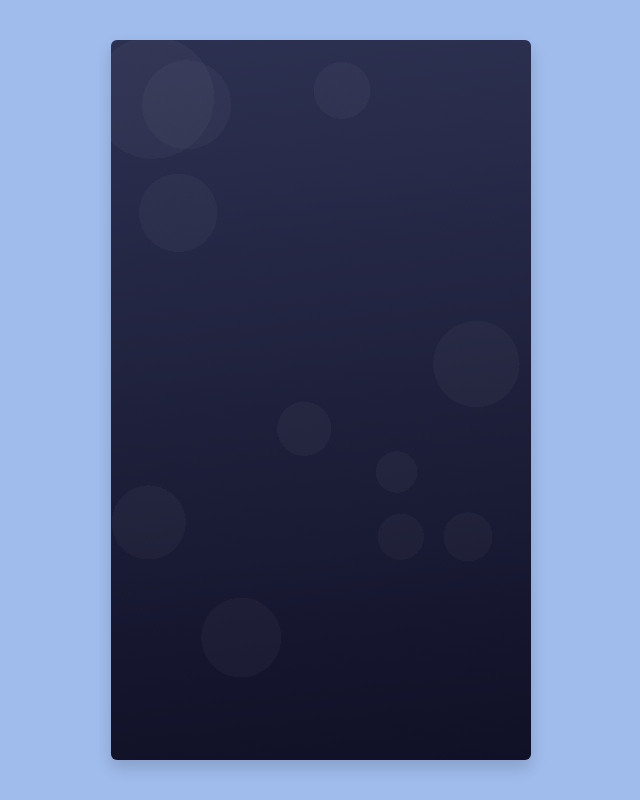
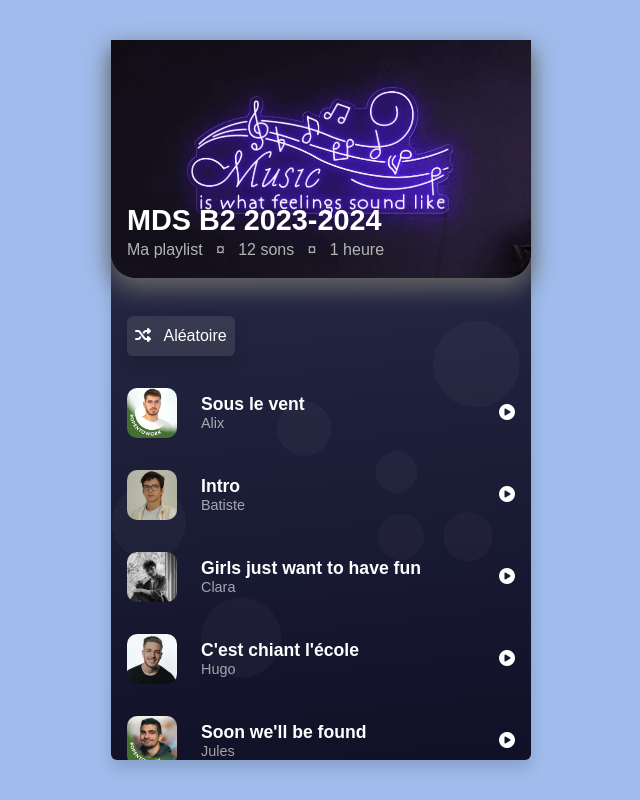
Before and after one commit to aurelienbois/MDSong, a React (Create React App) app: page / in a window 1280 px wide. Shown: the whole page, without its empty margins (319-959 px from the left). Built offline with nearby package versions, Linux system fonts and the light colour scheme; a web font is replaced by a local one.

Commit message:
Correction du bug sur le composant Homepage.js

```diff
--- a/src/components/Homepage.js
+++ b/src/components/Homepage.js
@@ -10,6 +10,20 @@ function Homepage() {
     })
   return (
     <div className='home position-relative'>
+      <section className='top-section p-3'>
+            <h1 className='m-0'>MDS B2 2023-2024</h1>
+            <p className='m-0 '>Ma playlist &nbsp;&nbsp;¤&nbsp;&nbsp; 12 sons &nbsp;&nbsp;¤&nbsp;&nbsp; 1 heure </p>
+        </section>
+        <section className='bottom-section p-3 pt-4'>
+            <button className='shuffle rounded shadow p-2'><i class="fa-solid fa-shuffle"></i>&nbsp;&nbsp; Aléatoire</button>
+            <div className='liste-music pt-3 pb-5'>
+                {
+                  songs?.map((song)=>(
+                    <OneSong song={song}></OneSong>
+                  ))
+                }
+            </div>
+        </section>
         <audio className='d-none' src={process.env.PUBLIC_URL+"/dossiers_chansons/"+currentSong?.song} controls autoPlay/>
         {
           // vérifier que le tableau de sons n'est pas vide avant d'afficher le player.
```
